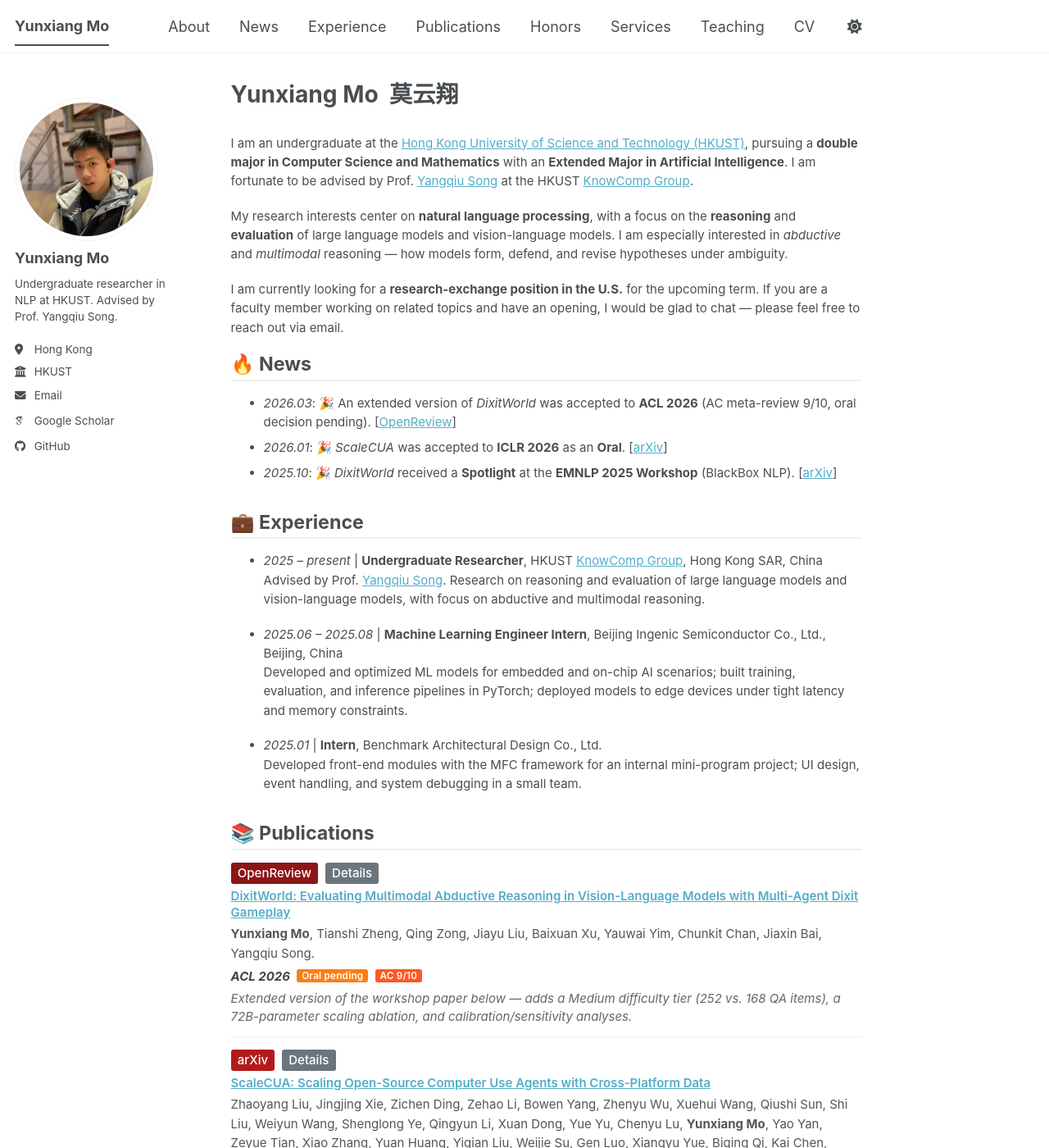
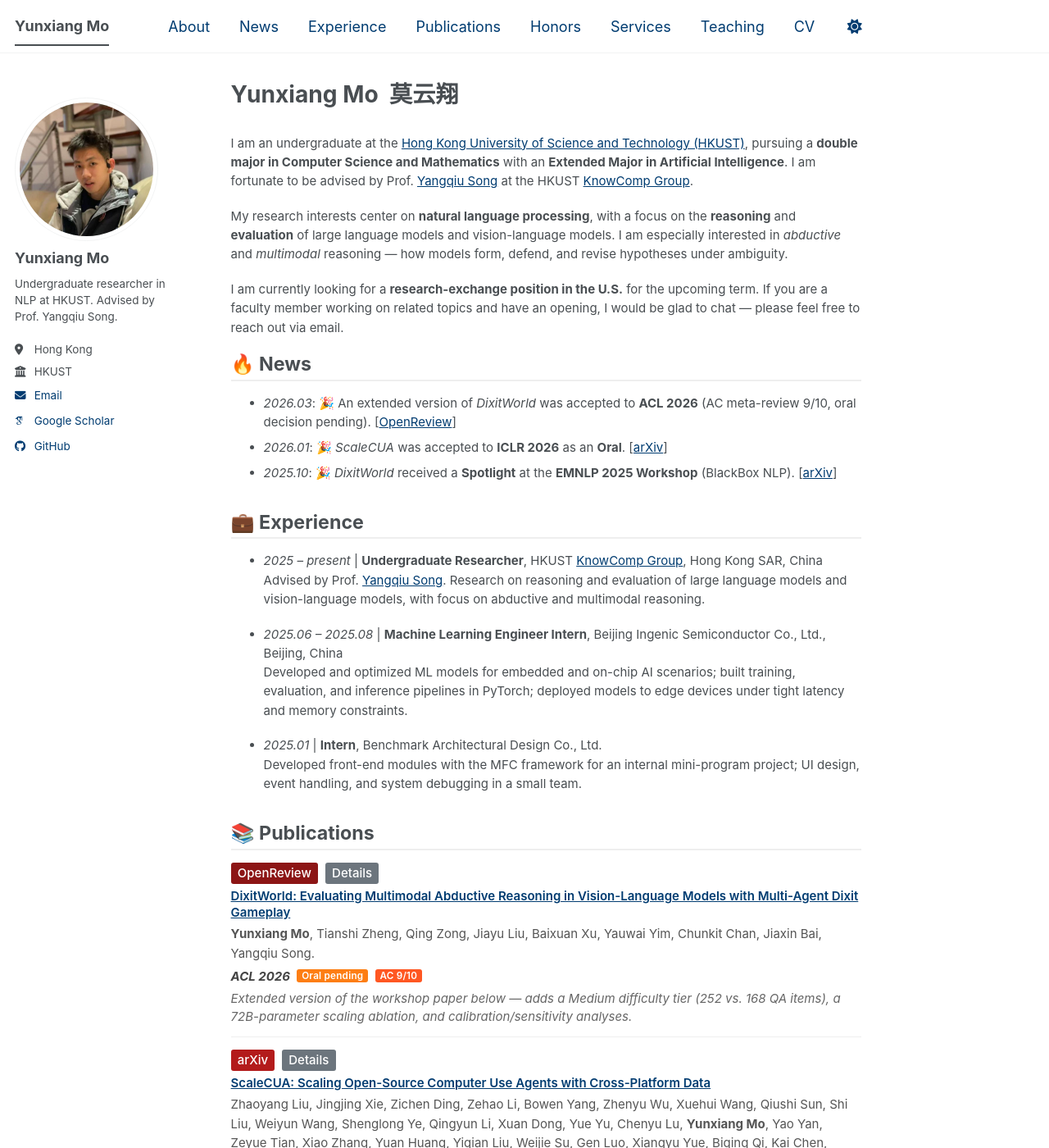
Before and after one commit to moyunxiang/moyunxiang.github.io, a Jekyll site: the page built from _pages/about.md, in a window 1280 px wide and 1400 px high. Shown: the whole window at 82% size. Built offline with Jekyll 4.4.1, drawn with Linux system fonts in a browser that asks for light colours; some web fonts are replaced; a script bundle is joined from its source files by our own code; library files that are not in the unit come from our copies.

Commit message:
Masthead: rename brand to 'Homepage' linking to /#about; switch link color to HKUST navy #003C71

```diff
--- a/_includes/head/custom.html
+++ b/_includes/head/custom.html
@@ -18,6 +18,27 @@
 <style>
   /* Hide the empty footer container (gray box) */
   .page__footer { display: none !important; }
+
+  /* Dark-blue link color throughout (was light blue) */
+  .page__content a:link,
+  .page__content a:visited,
+  .greedy-nav a,
+  .author__urls a,
+  .author__urls a:visited {
+    color: #003C71;  /* HKUST navy */
+  }
+  .page__content a:hover,
+  .greedy-nav a:hover,
+  .author__urls a:hover {
+    color: #1a73e8;
+  }
+  /* Don't override the colored paper-link badges */
+  .paper-links a,
+  .paper-links a:link,
+  .paper-links a:visited,
+  .paper-links a:hover {
+    color: #fff !important;
+  }
 
   /* Compact base font for the main article column */
   .page__content {
```
